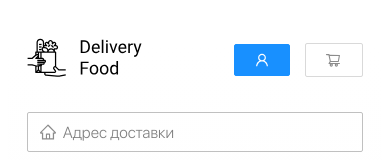
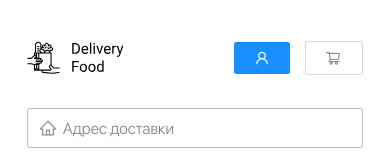
Before and after one commit to hellius7/delivery-food, a plain HTML site: page index.html in a window 390 px wide. Shown: the top 160 px of the page. Drawn offline with nearby package versions, Linux system fonts and the light colour scheme; a web font is replaced by a local one.

Commit message:
reformat code

```diff
--- a/css/style.css
+++ b/css/style.css
@@ -1074,6 +1074,12 @@ footer {
     }
 }
 
+@media (max-width: 510px) {
+    .logo {
+        width: 101px;
+        vertical-align: -80px;
+    }
+}
 @media (max-width: 490px) {
 
     .logo-footer {
--- a/css/style_burger_heroes.css
+++ b/css/style_burger_heroes.css
@@ -1484,6 +1484,7 @@ footer {
 
 @media (max-width: 490px) {
 
+
   .second-span {
     margin-right: 18px;
   }
```
